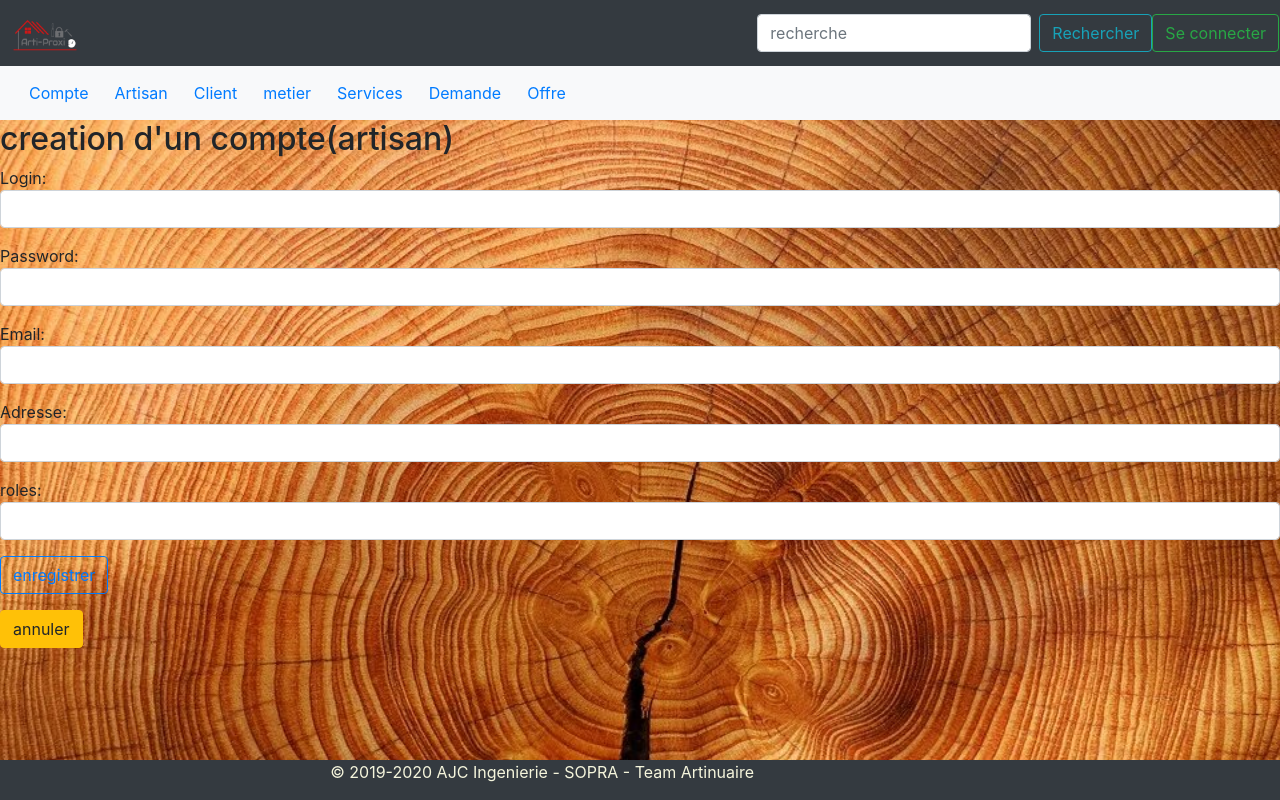
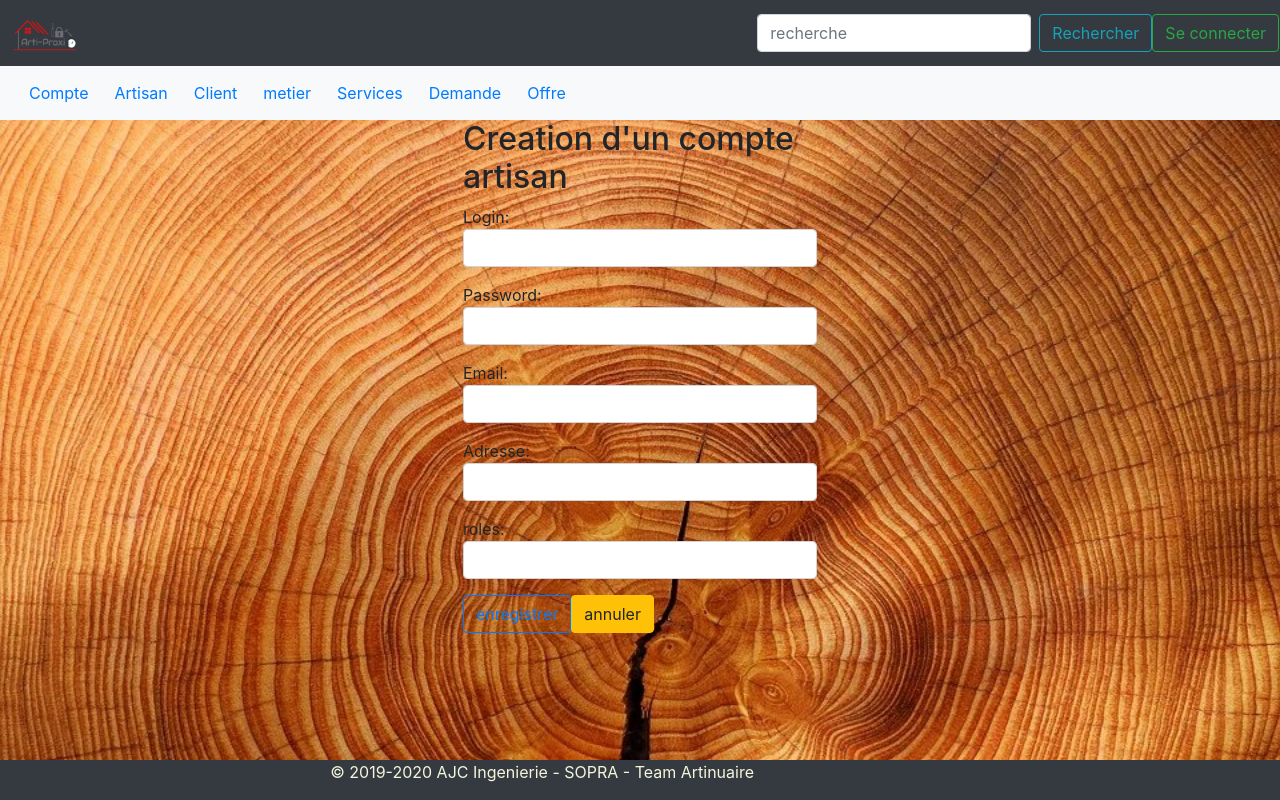
Before and after one commit to alredinor/angulArt, an Angular app: page /compte/addArtisan in a window 1280 px wide. Built offline with nearby package versions, Linux system fonts and the light colour scheme.

Commit message:
modif hubert

```diff
--- a/src/app/app.component.css
+++ b/src/app/app.component.css
@@ -35,7 +35,7 @@ footer {
     padding-right: 0 !important;
     margin-top: 10%;
     color: black !important;
-    text-align: center !important;
+    text-align-all: center !important;
     position: fixed !important;
     bottom: 0 !important;
     left:0 !important;
--- a/src/app/components/add-artisan/add-artisan.component.css
+++ b/src/app/components/add-artisan/add-artisan.component.css
@@ -0,0 +1,3 @@
+#addArtisan{
+    width: 30%;
+}
--- a/src/app/components/add-artisan/add-artisan.component.html
+++ b/src/app/components/add-artisan/add-artisan.component.html
@@ -1,14 +1,14 @@
-<div>
-    <h2>creation d'un compte(artisan)</h2>
+<div class="container" id="addArtisan">
+    <h2>Creation d'un compte artisan</h2>
 
     <div class="form-group">
         Login:<input class="form-control" [(ngModel)]="artisan.login">
     </div>
     <div class="form-group">
-        Password:<input class="form-control" [(ngModel)]="artisan.mdp">
+        Password:<input type="password" class="form-control" [(ngModel)]="artisan.mdp">
     </div>
     <div class="form-group">
-        Email:<input class="form-control" [(ngModel)]="artisan.email">
+        Email:<input type="email" class="form-control" [(ngModel)]="artisan.email">
     </div>
     <div class="form-group">
         Adresse:<input class="form-control" [(ngModel)]="artisan.adresse">
@@ -19,6 +19,7 @@
 
     <div class="form-group">
         <button class ="btn btn-outline-primary" (click)="saveArtisan()" routerLinkActive="active"> enregistrer</button>
+        <button [routerLink]="['/compte']" class ="btn btn-outline-warning" routerLinkActive="active">annuler</button>
     </div>
-    <button [routerLink]="['/compte']" class ="btn btn-outline-warning" routerLinkActive="active">annuler</button>
+
 </div>
--- a/src/app/components/add-client/add-client.component.css
+++ b/src/app/components/add-client/add-client.component.css
@@ -0,0 +1,3 @@
+#addClient{
+    width: 30%;
+}
--- a/src/app/components/add-client/add-client.component.html
+++ b/src/app/components/add-client/add-client.component.html
@@ -1,14 +1,14 @@
-<div>
-    <h2>creation d'un compte(client)</h2>
+<div class="container" id="addClient">
+    <h2>Creation d'un compte client</h2>
 
     <div class="form-group">
         Login:<input class="form-control" [(ngModel)]="client.login">
     </div>
     <div class="form-group">
-        Password:<input class="form-control" [(ngModel)]="client.mdp">
+        Password:<input type="password" class="form-control" [(ngModel)]="client.mdp">
     </div>
     <div class="form-group">
-        Email:<input class="form-control" [(ngModel)]="client.email">
+        Email:<input type="email" class="form-control" [(ngModel)]="client.email">
     </div>
     <div class="form-group">
         Adresse:<input class="form-control" [(ngModel)]="client.adresse">
@@ -19,6 +19,7 @@
 
     <div class="form-group">
         <button class ="btn btn-outline-primary" (click)="saveClient()" routerLinkActive="active"> enregistrer</button>
+        <button [routerLink]="['/compte']" class ="btn btn-outline-warning" routerLinkActive="active">annuler</button>
     </div>
-    <button [routerLink]="['/compte']" class ="btn btn-outline-warning" routerLinkActive="active">annuler</button>
+
 </div>
--- a/src/app/components/artisan/artisan.component.html
+++ b/src/app/components/artisan/artisan.component.html
@@ -18,7 +18,7 @@
 
       <div  style=" margin-left: auto; margin-right: auto; width: 250px">
         <img src="/assets/images/artisan/change.png" alt="commitment 1" style="width: 50px;">
-        <button id="modifier" class="btn btn-dark" style="width: 200px;" [routerLink]="['/offre/edit']" routerLinkActive="active">modifier une offre</button>
+        <button id="modifier" class="btn btn-dark" style="width: 200px;" [routerLink]="['/offre/edit/idOffre']" routerLinkActive="active">modifier une offre</button>
       </div>
 
       <div style=" margin-left: auto; margin-right: auto; width: 250px">
--- a/src/app/components/client/client.component.html
+++ b/src/app/components/client/client.component.html
@@ -28,7 +28,7 @@
 
       <div style=" margin-left: auto; margin-right: auto; width: 250px">
         <img src="/assets/images/artisan/modifier.png" alt="image" style="width: 50px;">
-        <button id="modifierprofil" class="btn btn-dark" style="width: 200px;" [routerLink]="['/compte/edit']" routerLinkActive="active">modifier votre profil</button>
+        <button id="modifierprofil" class="btn btn-dark" style="width: 200px;" [routerLink]="['/compte/edit/:idCompte']" routerLinkActive="active">modifier votre profil</button>
       </div>
 
     </div>
```
